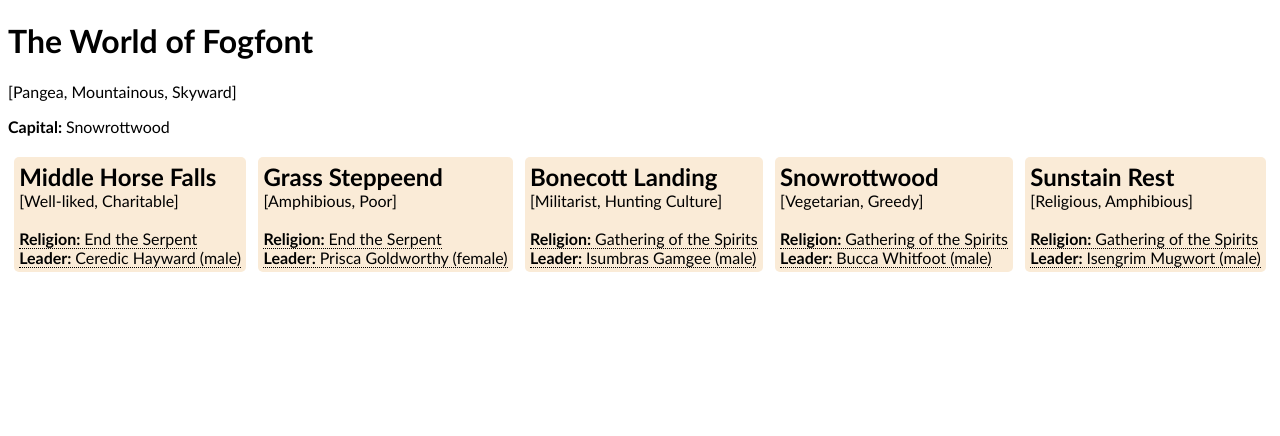
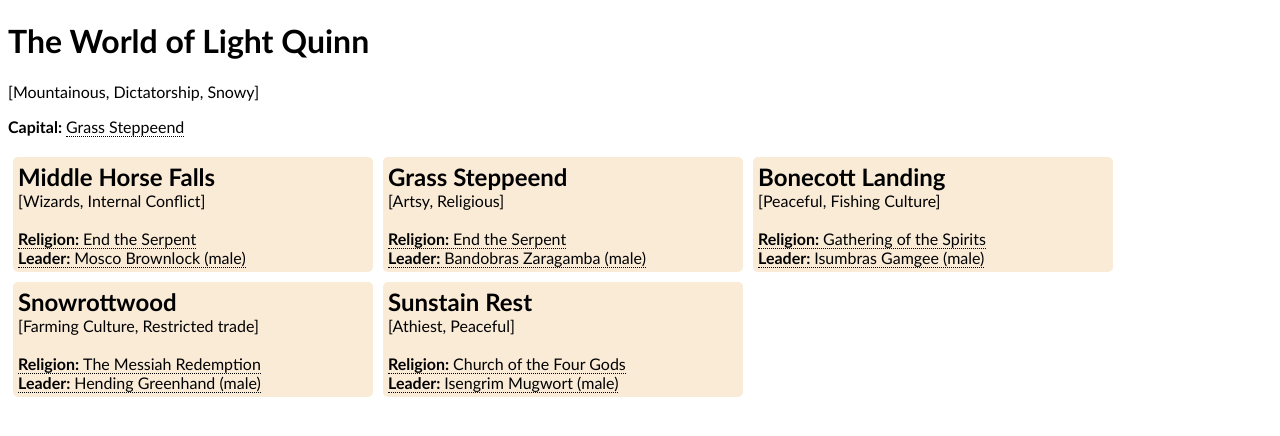
Before and after one commit to austin-bev/worldgen, a Django app: page /worldhub/ in a window 1280 px wide. Shown: the top 436 px of the page. Run offline with Django 4.2, Linux system fonts and the light colour scheme.

Commit message:
More CSS stuff

```diff
--- a/worldhub/models/traits_kingdom.py
+++ b/worldhub/models/traits_kingdom.py
@@ -141,13 +141,6 @@ class Kingdom_Drugs(KingdomTraits):
         self.conflicting = []
         self.people_traits = [People_DrugAddicted]
 
-class Kingdom_Amphibious(KingdomTraits):
-    def __init__(self):
-        super().__init__()
-        self.name = 'Amphibious'
-        self.conflicting = []
-        self.people_traits = []   #More interest in the water. Considering removing...
-
 class Kingdom_Wizards(KingdomTraits):
     def __init__(self):
         super().__init__()
--- a/worldhub/static/world_display/styles.css
+++ b/worldhub/static/world_display/styles.css
@@ -1,15 +1,23 @@
-.green{
-    color: greenyellow;
+.world-header{
+    font-family:'Trebuchet MS', 'Lucida Sans Unicode', 'Lucida Grande', 'Lucida Sans', Arial, sans-serif
 }
 
-.red{
-    color: red;
+.kingdom-container{
+  display: flex;
+
+  flex-wrap: wrap;
+  align-items: baseline;
 }
 
-.Kingdoms{
-    align-items: baseline;
-    display: flex;
-    justify-content: space-around;
+.kingdom{
+    font-family: 'Trebuchet MS', 'Lucida Sans Unicode', 'Lucida Grande', 'Lucida Sans', Arial, sans-serif;
+    background-color: antiquewhite;
+    display: inline-block;
+    position: relative;
+    min-width: 350px;
+    border-radius: 5px;
+    margin: 5px;
+    padding: 5px;
 }
 
 .kingdomtitle{
@@ -17,22 +25,9 @@
   font-weight: bold;
 }
 
-.World{
-    font-family:'Trebuchet MS', 'Lucida Sans Unicode', 'Lucida Grande', 'Lucida Sans', Arial, sans-serif
-}
-.kingdom{
-    background-color: antiquewhite;
-    display:inline-block;
-    position: relative;
-    border-radius: 5px;
-    margin: 5px;
-    padding: 5px;
-    font-family:'Trebuchet MS', 'Lucida Sans Unicode', 'Lucida Grande', 'Lucida Sans', Arial, sans-serif
-}
-
 .tooltip {
     position: relative;
-    display:inline;
+    display: inline;
     border-bottom: 1px dotted black;
 }
 
--- a/worldhub/temp/world_display.html
+++ b/worldhub/temp/world_display.html
@@ -5,19 +5,23 @@
         <link rel="stylesheet" type="text/css" href="{% static 'world_display/styles.css' %}">
     </head>
     <body>
-        <div class="World">
+        <div class="world-header">
             <h1>The World of {{world.name}}</h1>
             <p>{{world.world_traits}}</p>
-            <p><b>Capital: </b>{{world.capital.name}}</p>
+            <p><b>Capital: </b>
+                <span class="tooltip">{{world.capital.name}}
+                    <span class="tooltiptext">{{world.capital.kingdom_traits}}</span>
+                </span>
+            </p>
         </div>
-        <div class="Kingdoms">
+        <div class="kingdom-container">
             {% for kingdom in kingdoms %}
             <div class="kingdom">
                 <div class="kingdomtitle">{{kingdom.name}}</div>
                 <div>{{kingdom.kingdom_traits}}</div>
                 <br>
                 <div class="tooltip"><b>Religion: </b>{{kingdom.religion.name}}
-                    <span class="tooltiptext"><span class="green">{{kingdom.religion.desirable}}</span><br><span class="red">{{kingdom.religion.undesirable}}</span></span>
+                    <span class="tooltiptext"><span style="color:greenyellow">{{kingdom.religion.desirable}}</span><br><span style="color:red">{{kingdom.religion.undesirable}}</span></span>
                 </div>
                 <br>
                 <div class="tooltip"><b>Leader: </b>{{kingdom.leader.firstname}} {{kingdom.leader.lastname}} ({{kingdom.leader.gender}})
```
Lines whose indentation alone changed are shown as unchanged.
